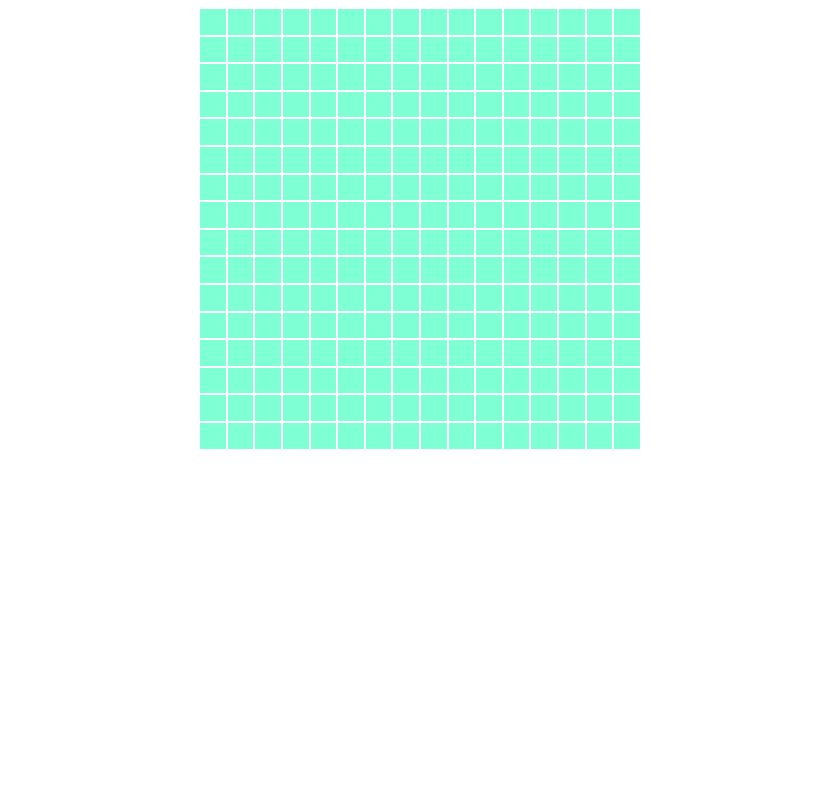
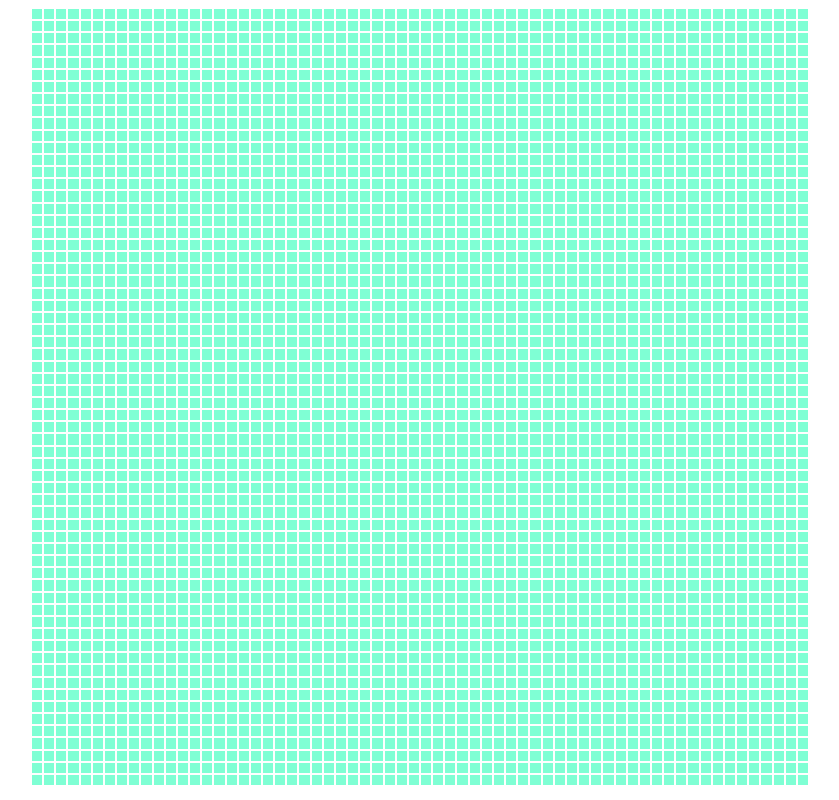
Before and after one commit to jacobmrivera/etchASketch, a plain HTML site: page index.html in a window 1280 px wide. Shown: the whole page, without its empty margins (220-1059 px from the left). Drawn offline with Linux system fonts and the light colour scheme.

Commit message:
Change the sizing of boxes so boxes fit appropriately up to 100x100 grid

```diff
--- a/index.css
+++ b/index.css
@@ -1,7 +1,7 @@
 .box {
     background-color: aquamarine;
-    width: 2vw;
-    height: 2vw;
+    /* width: 2vw;
+    height: 2vw; */
     /* padding: 10px; */
     /* border-style: solid; */
     /* border-color: black; */
--- a/index.js
+++ b/index.js
@@ -1,7 +1,7 @@
 const container = document.querySelector('#container');
 
-const rowNum = 16;
-const colNum = 16;
+const rowNum = 64;
+const colNum = 64;
 
 container.style.display = 'flex';
 container.style.justifyContent = 'center';
@@ -16,12 +16,25 @@ for (let i = 0; i < rowNum; i++){
 
     // console.log('row' + i)
 
+    let boxWidth = (window.innerHeight-150) /rowNum;
+    // boxWidth = container.height / rowNum;
+    // let boxHeight = screen.hieght / colNum;
+
+    console.log(boxWidth);
+
     for (let j = 0; j < colNum; j++) {
         let box = document.createElement('div');
         box.classList.add('box');
         box.onmouseover = function(){
             box.style.backgroundColor = 'green';
         };
+
+
+        // box.style.width = boxWidth + 'px';
+        // box.style.height = boxHeight + 'px';
+        // console.log('${boxWidth}');
+        box.style.width = boxWidth + 'px';
+        box.style.height = boxWidth + 'px';
         row.appendChild(box);
 
     }
```
